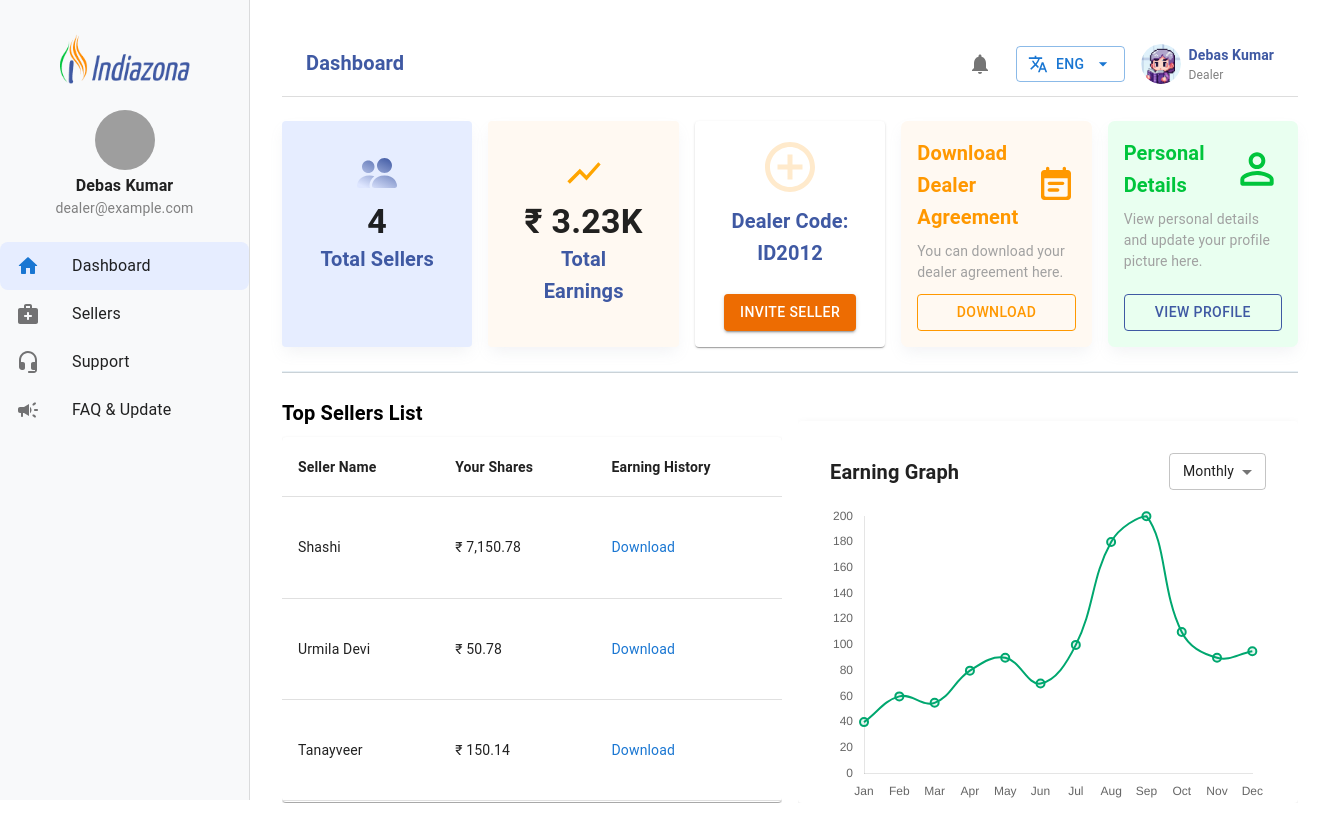
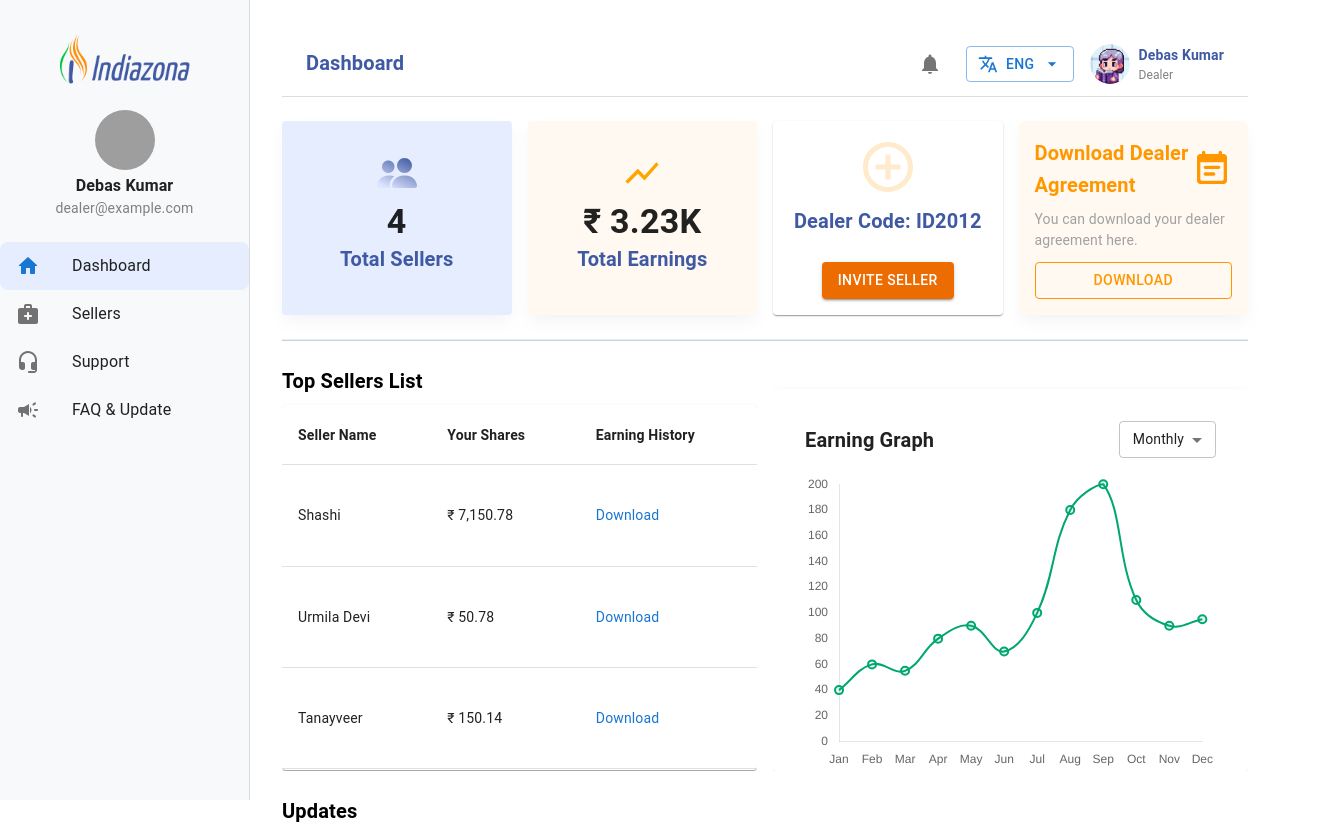
Before and after one commit to Siddharthi-2003/Dealer-Dashboard, a React (Create React App) app: page / in a window 1280 px wide. Shown: the top 824 px of the page, 1330 px wide, since content can reach past the window. Built offline with nearby package versions, Linux system fonts and the light colour scheme; grey boxes are pictures that could not be loaded.

Commit message:
Your commit message

```diff
--- a/src/pages/Dashboard.jsx
+++ b/src/pages/Dashboard.jsx
@@ -16,7 +16,8 @@ import AddCircleOutlineIcon from "@mui/icons-material/AddCircleOutline";
 
 const Dashboard = () => {
   const theme = useTheme();
-  const isMobile = useMediaQuery(theme.breakpoints.down("md"));
+  const isMobile = useMediaQuery(theme.breakpoints.down("sm"));
+  const isTablet = useMediaQuery(theme.breakpoints.between("sm", "md"));
   const faqRef = useRef(null);
   const [openInvite, setOpenInvite] = useState(false);
 
@@ -27,24 +28,22 @@ const Dashboard = () => {
   };
 
   return (
-    <Box sx={{ display: "flex", bgcolor: "white", minHeight: "100vh" }}>
+    <Box sx={{ display: "flex", bgcolor: "white", minHeight: "100vh", flexDirection: isMobile ? "column" : "row" }}>
       <Sidebar scrollToFAQs={scrollToFAQs} />
 
       <Box sx={{ flexGrow: 1, p: isMobile ? 2 : 4 }}>
         <Header />
 
-        {/* Stats Section */}
-        <Stack spacing={2} direction={isMobile ? "column" : "row"} mt={3}>
+        <Stack spacing={2} direction={isMobile ? "column" : isTablet ? "column" : "row"} mt={3}>
           <EarningsCard title="Total Sellers" value="4" icon={<Logo />} bgcolor="#E6EDFF" />
           <EarningsCard title="Total Earnings" value="₹ 3.23K" icon={<ShowChartOutlinedIcon sx={{ width: 40, height: 40, color: "orange" }} />} bgcolor="#FFF9F2" />
 
-          {/* Dealer Code Card */}
           <Card
             sx={{
               flex: 1,
               textAlign: "center",
               alignItems: "center",
-    justifyContent: "center",
+              justifyContent: "center",
               p: 2,
               display: "flex",
               flexDirection: "column",
@@ -53,31 +52,20 @@ const Dashboard = () => {
               "&:hover": { border: "1px solid #00A533" }
             }}
           >
-             <AddCircleOutlineIcon
-              sx={{
-                fontSize: 60,
-                color: "#FFEACC",
-                mb: 1,
-                alignContent:"centre"
-              }}
-            />
-            <Typography variant="h6" fontWeight={600} sx={{color:"#3F59A3"}}>
+            <AddCircleOutlineIcon sx={{ fontSize: 60, color: "#FFEACC", mb: 1 }} />
+            <Typography variant="h6" fontWeight={600} sx={{ color: "#3F59A3" }}>
               Dealer Code: ID2012
             </Typography>
             <Button
               variant="contained"
               color="warning"
-              sx={{
-                mt: "auto",
-                "&:hover": { backgroundColor: "#FFA726" }
-              }}
+              sx={{ mt: "auto", "&:hover": { backgroundColor: "#FFA726" } }}
               onClick={() => setOpenInvite(true)}
             >
               Invite Seller
             </Button>
           </Card>
 
-          {/* Download Dealer Agreement Card - Updated */}
           <Card
             sx={{
               flex: 1,
@@ -104,61 +92,18 @@ const Dashboard = () => {
             </Typography>
             <Button
               variant="outlined"
-              sx={{
-                mt: "auto",
-                color: "#FF9800",
-                borderColor: "#FF9800",
-                "&:hover": { borderColor: "#E68900", color: "#E68900" }
-              }}
+              sx={{ mt: "auto", color: "#FF9800", borderColor: "#FF9800", "&:hover": { borderColor: "#E68900", color: "#E68900" } }}
             >
               Download
             </Button>
           </Card>
-
-          {/* Updated Personal Details Card */}
-          <Card
-            sx={{
-              flex: 1,
-              textAlign: "left",
-              p: 2,
-              display: "flex",
-              flexDirection: "column",
-              justifyContent: "space-between",
-              minHeight: "150px",
-              backgroundColor: "#E9FFF0",
-              boxShadow: "0px 7.39px 14.78px -2.46px rgba(145, 158, 171, 0.12)",
-              borderRadius: "6.5px",
-              "&:hover": { border: "1px solid #00A533" }
-            }}
-          >
-            <Box sx={{ display: "flex", justifyContent: "space-between", alignItems: "center" }}>
-              <Typography variant="h6" fontWeight={600} sx={{ color: "#00C53C", width: "300px", size: "16px" }}>
-                Personal Details
-              </Typography>
-              <PersonOutlineRoundedIcon sx={{ color: "#00C53C", fontSize: 50 }} />
-            </Box>
-            <Typography sx={{ fontSize: "14px", lineHeight: "21px", color: "#A1A1A1", mt: 1 }}>
-              View personal details and update your profile picture here.
-            </Typography>
-            <Button
-              variant="outlined"
-              sx={{
-                mt: "auto",
-                color: "#3F59A3",
-                borderColor: "#3F59A3",
-                "&:hover": { borderColor: "#1E3D8A", color: "#1E3D8A" }
-              }}
-            >
-              View Profile
-            </Button>
-          </Card>
         </Stack>
 
-        {/* Invite Seller Modal */}
         <Modal open={openInvite} onClose={() => setOpenInvite(false)}>
           <Paper
             sx={{
-              width: "400px",
+              width: "90%",
+              maxWidth: "400px",
               p: 3,
               position: "absolute",
               top: "50%",
```
